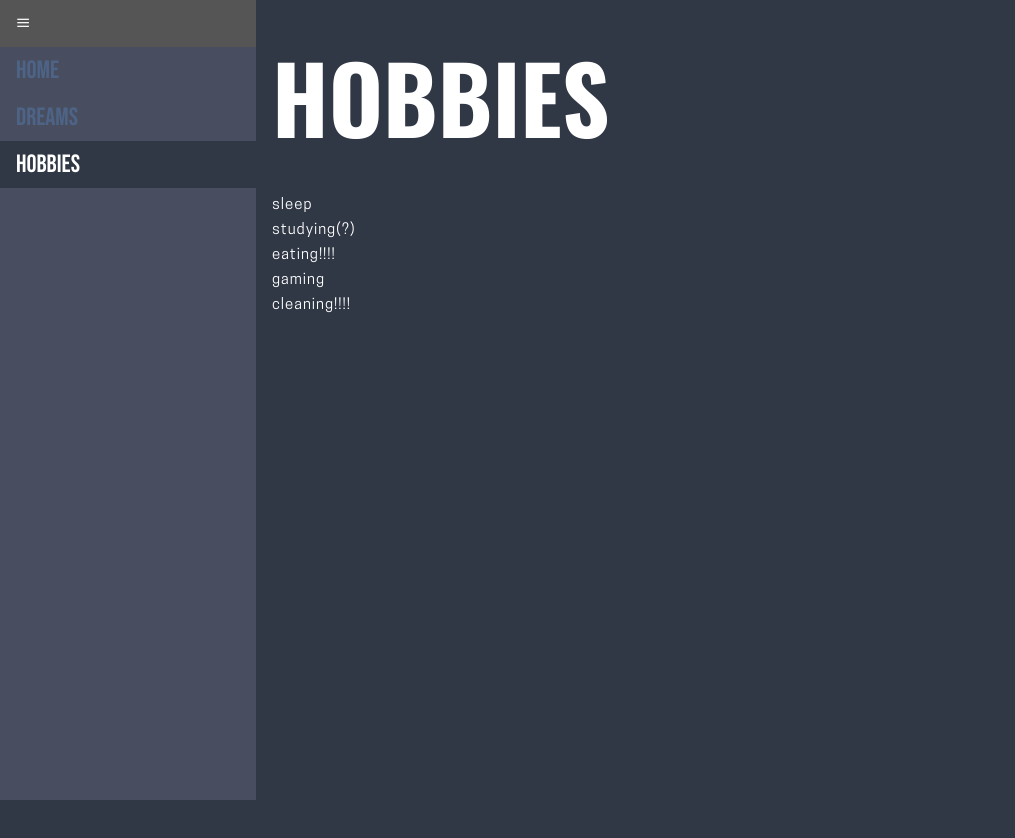
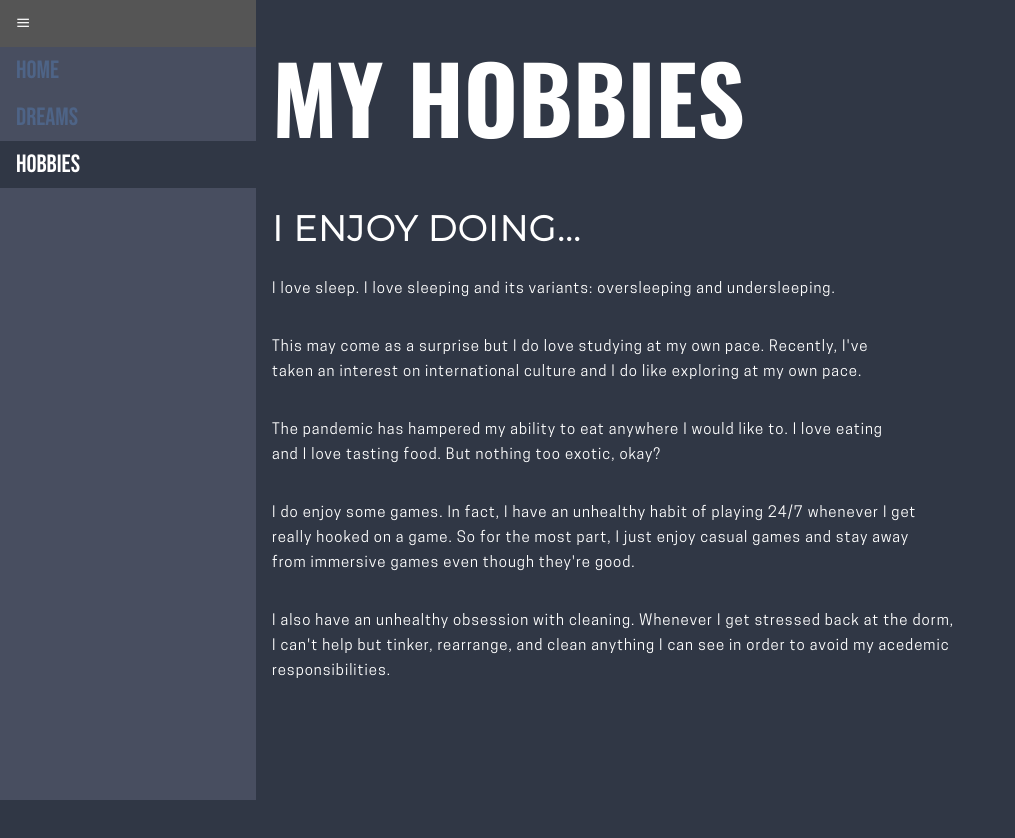
Before and after one commit to cjecardano/cjecardano.github.io, a plain HTML site: page sub_pgs/hobbies.html in a window 1280 px wide. Shown: the whole page, without its empty margins (0-1015 px from the left). Drawn offline with Linux system fonts and the light colour scheme.

Commit message:
Finished Misc Pages
- finished hobbies page
- finished dream/s page

```diff
--- a/sub_pgs/hobbies.html
+++ b/sub_pgs/hobbies.html
@@ -2,7 +2,7 @@
 <html>
 
 	<head>
-		<title>Hobbies</title>
+		<title>My Hobbies</title>
 		<link rel="stylesheet" type="text/css" href="../layout/def_format.css">
 	</head>
 
@@ -17,13 +17,29 @@
 
 		<div class="mainBodyDiv">
 
-			<h1>HOBBIES</h1>
+			<h1>MY HOBBIES</h1>
 
-			<p>sleep</p>
-			<p>studying(?)</p>
-			<p>eating!!!!</p>
-			<p>gaming</p>
-			<p>cleaning!!!!</p>
+			<h2>I ENJOY DOING...</h2>
+
+			<p>I love sleep. I love sleeping and its variants: oversleeping and undersleeping.</p>
+			<br>
+
+			<p>This may come as a surprise but I do love studying at my own pace. Recently, I've</p>
+			<p>taken an interest on international culture and I do like exploring at my own pace.</p>
+			<br>
+
+			<p>The pandemic has hampered my ability to eat anywhere I would like to. I love eating</p>
+			<p>and I love tasting food. But nothing too exotic, okay?</p>
+			<br>
+
+			<p>I do enjoy some games. In fact, I have an unhealthy habit of playing 24/7 whenever I get</p>
+			<p>really hooked on a game. So for the most part, I just enjoy casual games and stay away</p>
+			<p>from immersive games even though they're good.</p>
+			<br>
+
+			<p>I also have an unhealthy obsession with cleaning. Whenever I get stressed back at the dorm,</p>
+			<p>I can't help but tinker, rearrange, and clean anything I can see in order to avoid my acedemic</p>
+			<p>responsibilities.</p>
 
 		</div>
 
```
Also changed, not shown: index.html (+1 -1 lines), sub_pgs/dream.html (+15 -7 lines).
